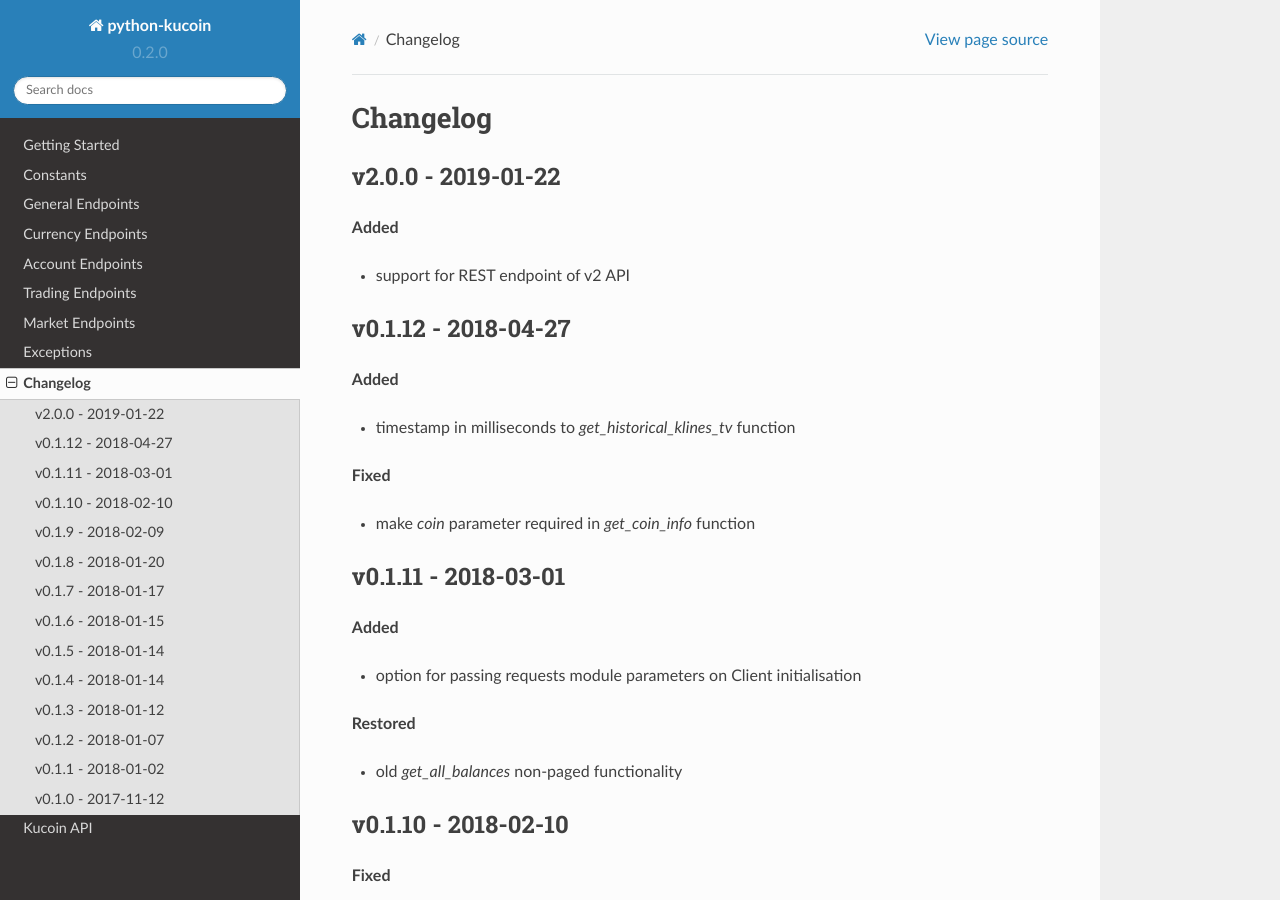
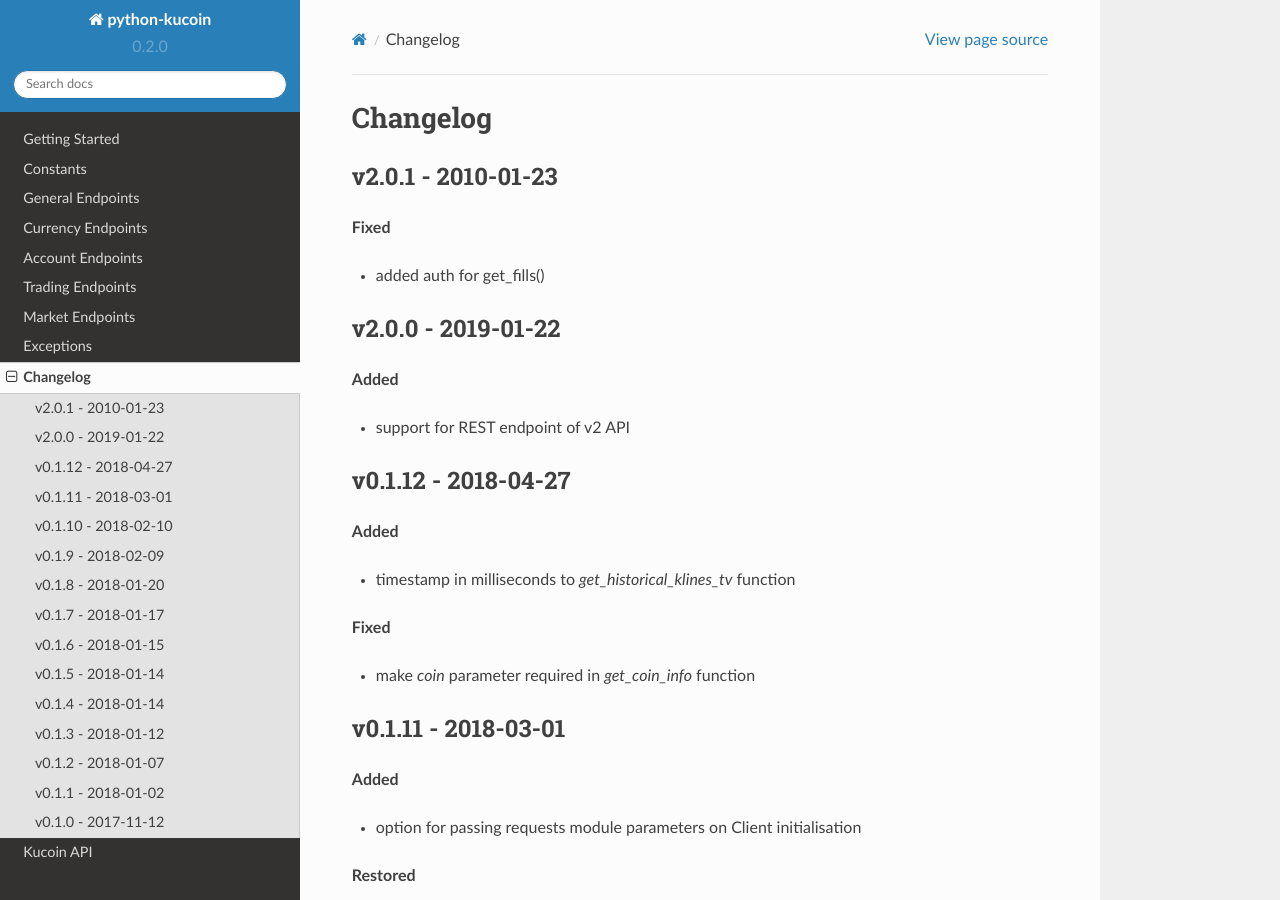
Before and after one commit to sammchardy/python-kucoin, a Sphinx documentation site: the page built from docs/changelog.rst, in a window 1280 px wide and 900 px high. Built offline with Sphinx 7.4.7 and the Read the Docs theme 2.0.0, drawn with Linux system fonts in a browser that asks for light colours; formulas are drawn with MathJax 3.

Commit message:
Update to v2.0.1

```diff
--- a/README.rst
+++ b/README.rst
@@ -1,5 +1,5 @@
 ================================
-Welcome to python-kucoin v2.0.0
+Welcome to python-kucoin v2.0.1
 ================================
 
 .. image:: https://img.shields.io/pypi/v/python-kucoin.svg
--- a/docs/changelog.rst
+++ b/docs/changelog.rst
@@ -1,5 +1,12 @@
 Changelog
 =========
+
+v2.0.1 - 2010-01-23
+^^^^^^^^^^^^^^^^^^^^
+
+**Fixed**
+
+- added auth for get_fills()
 
 v2.0.0 - 2019-01-22
 ^^^^^^^^^^^^^^^^^^^^
--- a/setup.py
+++ b/setup.py
@@ -3,7 +3,7 @@
 
 setup(
     name='python-kucoin',
-    version='2.0.0',
+    version='2.0.1',
     packages=['kucoin'],
     description='Kucoin REST API v2 python implementation',
     url='https://github.com/sammchardy/python-kucoin',
```
